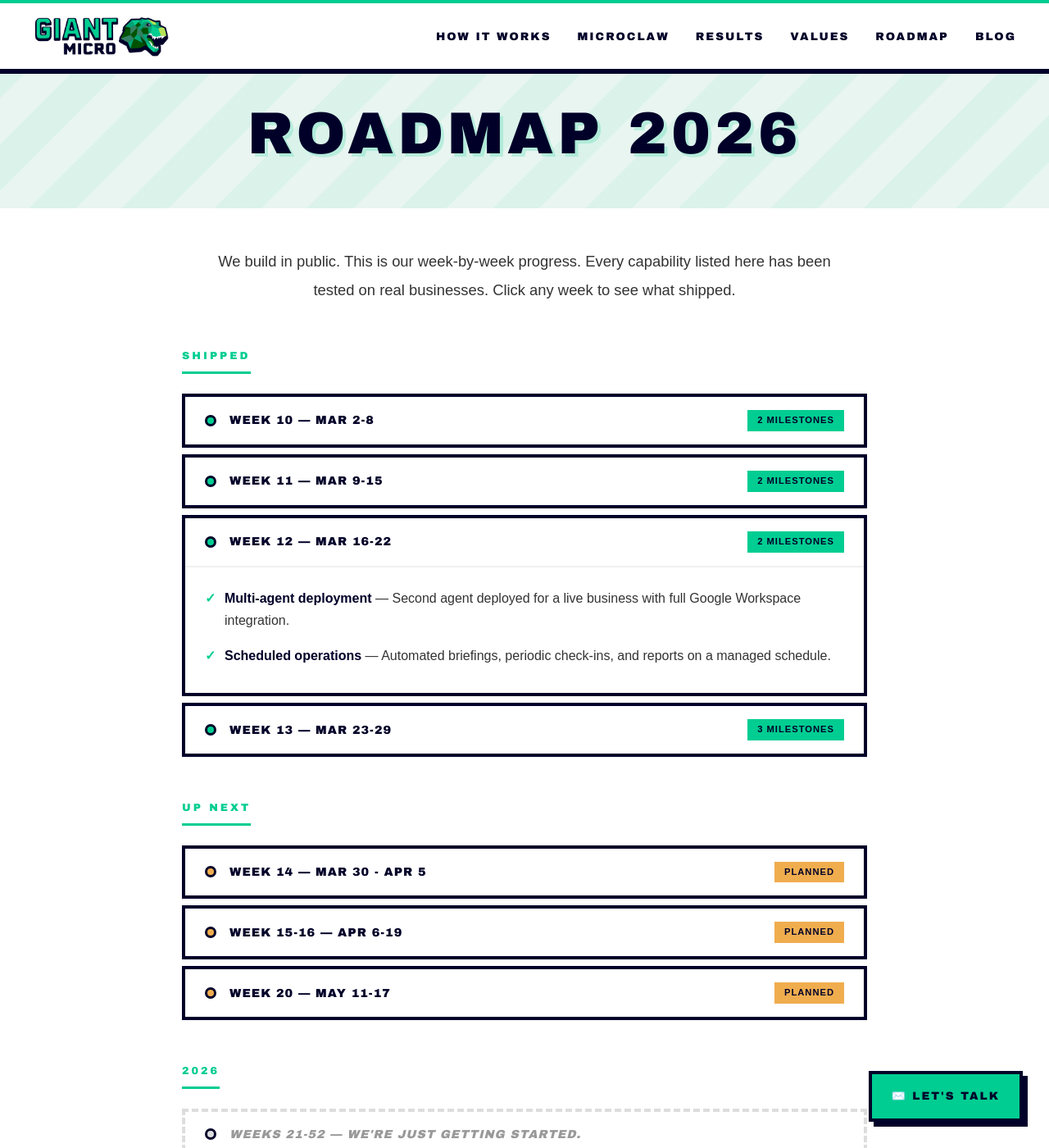
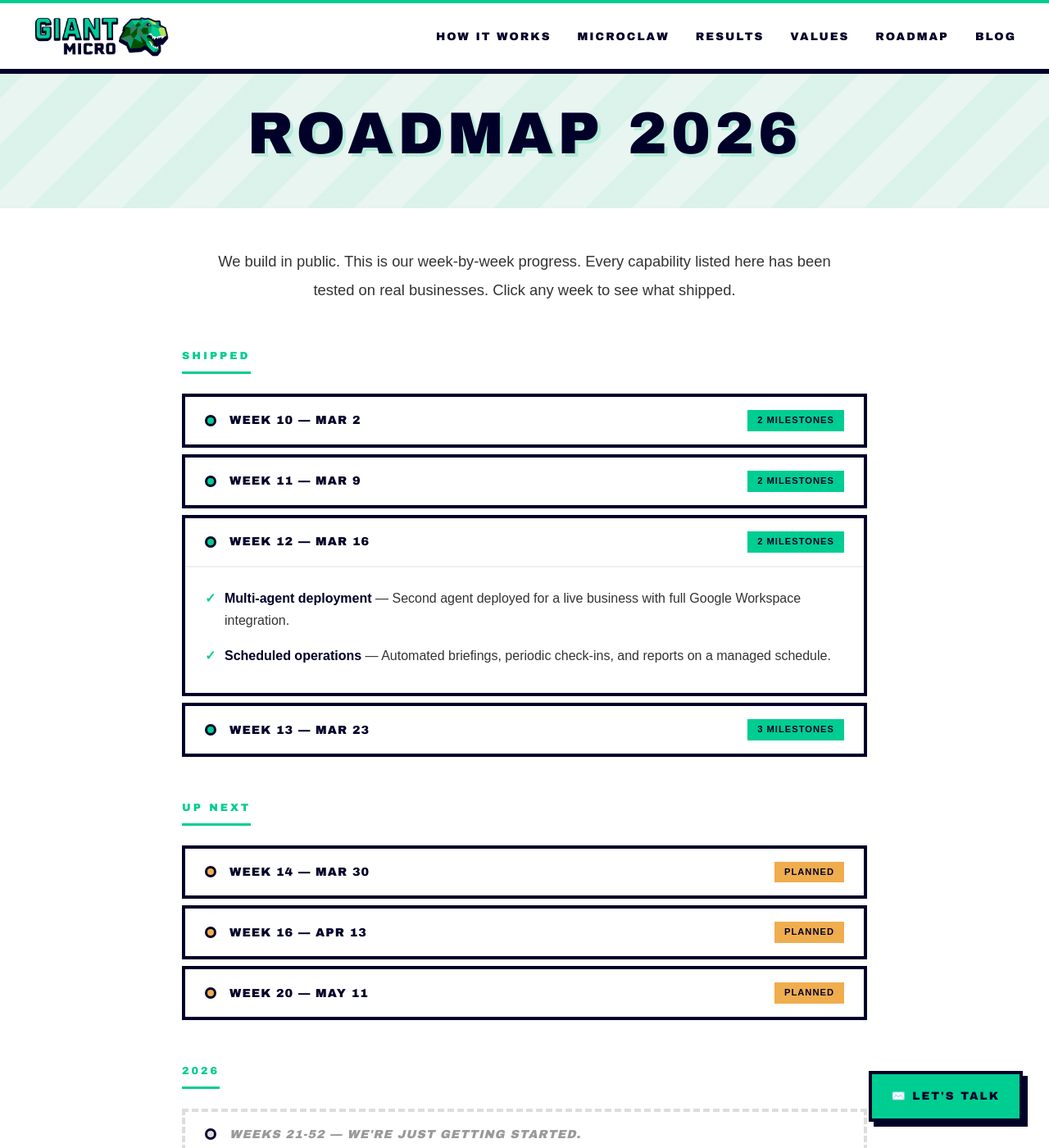
Before and after one commit to giant-micro/giant-micro.github.io, a Jekyll site: the page built from roadmap.html, in a window 1280 px wide and 1400 px high. Shown: the whole window at 82% size. Built offline with Jekyll 4.4.1, drawn with Linux system fonts in a browser that asks for light colours.

Commit message:
Timeline: single dates per week, no ranges. Confident.

```diff
--- a/roadmap.html
+++ b/roadmap.html
@@ -29,7 +29,7 @@ title: Roadmap
         <details class="timeline-week">
             <summary class="timeline-summary">
                 <span class="timeline-dot done"></span>
-                <span class="timeline-week-label">Week 10 — Mar 2-8</span>
+                <span class="timeline-week-label">Week 10 — Mar 2</span>
                 <span class="timeline-tag shipped">2 milestones</span>
             </summary>
             <div class="timeline-content">
@@ -43,7 +43,7 @@ title: Roadmap
         <details class="timeline-week">
             <summary class="timeline-summary">
                 <span class="timeline-dot done"></span>
-                <span class="timeline-week-label">Week 11 — Mar 9-15</span>
+                <span class="timeline-week-label">Week 11 — Mar 9</span>
                 <span class="timeline-tag shipped">2 milestones</span>
             </summary>
             <div class="timeline-content">
@@ -57,7 +57,7 @@ title: Roadmap
         <details class="timeline-week" open>
             <summary class="timeline-summary">
                 <span class="timeline-dot done"></span>
-                <span class="timeline-week-label">Week 12 — Mar 16-22</span>
+                <span class="timeline-week-label">Week 12 — Mar 16</span>
                 <span class="timeline-tag shipped">2 milestones</span>
             </summary>
             <div class="timeline-content">
@@ -71,7 +71,7 @@ title: Roadmap
         <details class="timeline-week">
             <summary class="timeline-summary">
                 <span class="timeline-dot done"></span>
-                <span class="timeline-week-label">Week 13 — Mar 23-29</span>
+                <span class="timeline-week-label">Week 13 — Mar 23</span>
                 <span class="timeline-tag shipped">3 milestones</span>
             </summary>
             <div class="timeline-content">
@@ -91,7 +91,7 @@ title: Roadmap
         <details class="timeline-week">
             <summary class="timeline-summary">
                 <span class="timeline-dot upcoming"></span>
-                <span class="timeline-week-label">Week 14 — Mar 30 - Apr 5</span>
+                <span class="timeline-week-label">Week 14 — Mar 30</span>
                 <span class="timeline-tag upcoming-tag">planned</span>
             </summary>
             <div class="timeline-content">
@@ -105,7 +105,7 @@ title: Roadmap
         <details class="timeline-week">
             <summary class="timeline-summary">
                 <span class="timeline-dot upcoming"></span>
-                <span class="timeline-week-label">Week 15-16 — Apr 6-19</span>
+                <span class="timeline-week-label">Week 16 — Apr 13</span>
                 <span class="timeline-tag upcoming-tag">planned</span>
             </summary>
             <div class="timeline-content">
@@ -118,7 +118,7 @@ title: Roadmap
         <details class="timeline-week">
             <summary class="timeline-summary">
                 <span class="timeline-dot upcoming"></span>
-                <span class="timeline-week-label">Week 20 — May 11-17</span>
+                <span class="timeline-week-label">Week 20 — May 11</span>
                 <span class="timeline-tag upcoming-tag">planned</span>
             </summary>
             <div class="timeline-content">
```
